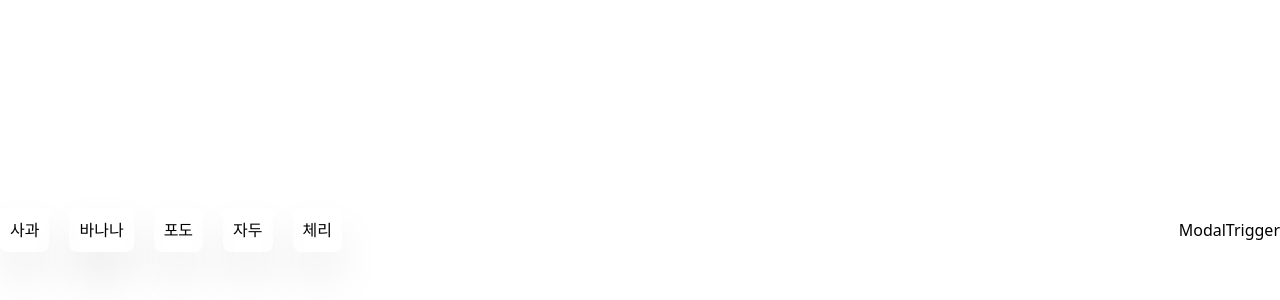
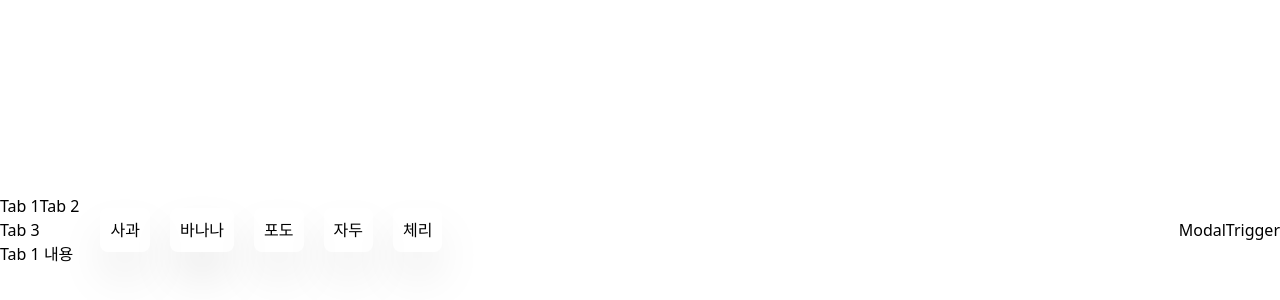
Before and after one commit to hyeon9782/user-interface-elements, a React (Vite) app: page / in a window 1280 px wide. Shown: the part 170-470 px from the top of the page. Built offline with nearby package versions, Linux system fonts and the light colour scheme.

Commit message:
feat: Tabs 컴포넌트 구현

```diff
--- /dev/null
+++ b/src/components/tab/Tabs.tsx
@@ -0,0 +1,25 @@
+import { ReactNode, useState } from "react";
+
+type TabProps = {
+  label: string;
+  content: ReactNode;
+};
+
+const Tabs = ({ tabs }: { tabs: TabProps[] }) => {
+  const [activeTab, setActiveTab] = useState(0);
+
+  return (
+    <div>
+      <div>
+        {tabs.map((tab, index) => (
+          <button key={index} onClick={() => setActiveTab(index)}>
+            {tab.label}
+          </button>
+        ))}
+      </div>
+      <div>{tabs[activeTab].content}</div>
+    </div>
+  );
+};
+
+export default Tabs;
--- a/src/pages/HomePage.tsx
+++ b/src/pages/HomePage.tsx
@@ -4,9 +4,16 @@ import ShoppingCart from "../components/shopping-cart/ShoppingCart";
 import { Product } from "../types";
 import { getLocalStorage, setLocalStorage } from "../utils/localStorage";
 import Modal from "../components/modal/Modal";
+import Tabs from "../components/tab/Tabs";
 const HomePage = () => {
   const [isOpen, setOpen] = useState(false);
   const [cartProducts, setCartProducts] = useState<Product[]>(getCartProducts);
+
+  const tabs = [
+    { label: "Tab 1", content: <div>Tab 1 내용</div> },
+    { label: "Tab 2", content: <div>Tab 2 내용</div> },
+    { label: "Tab 3", content: <div>Tab 3 내용</div> },
+  ];
 
   const closeModal = () => {
     setOpen(false);
@@ -41,6 +48,7 @@ const HomePage = () => {
 
   return (
     <main className="flex justify-center items-center h-full">
+      <Tabs tabs={tabs} />
       <List appendFromCart={appendFromCart} cartProducts={cartProducts} />
       <ShoppingCart
         cartProducts={cartProducts}
```
